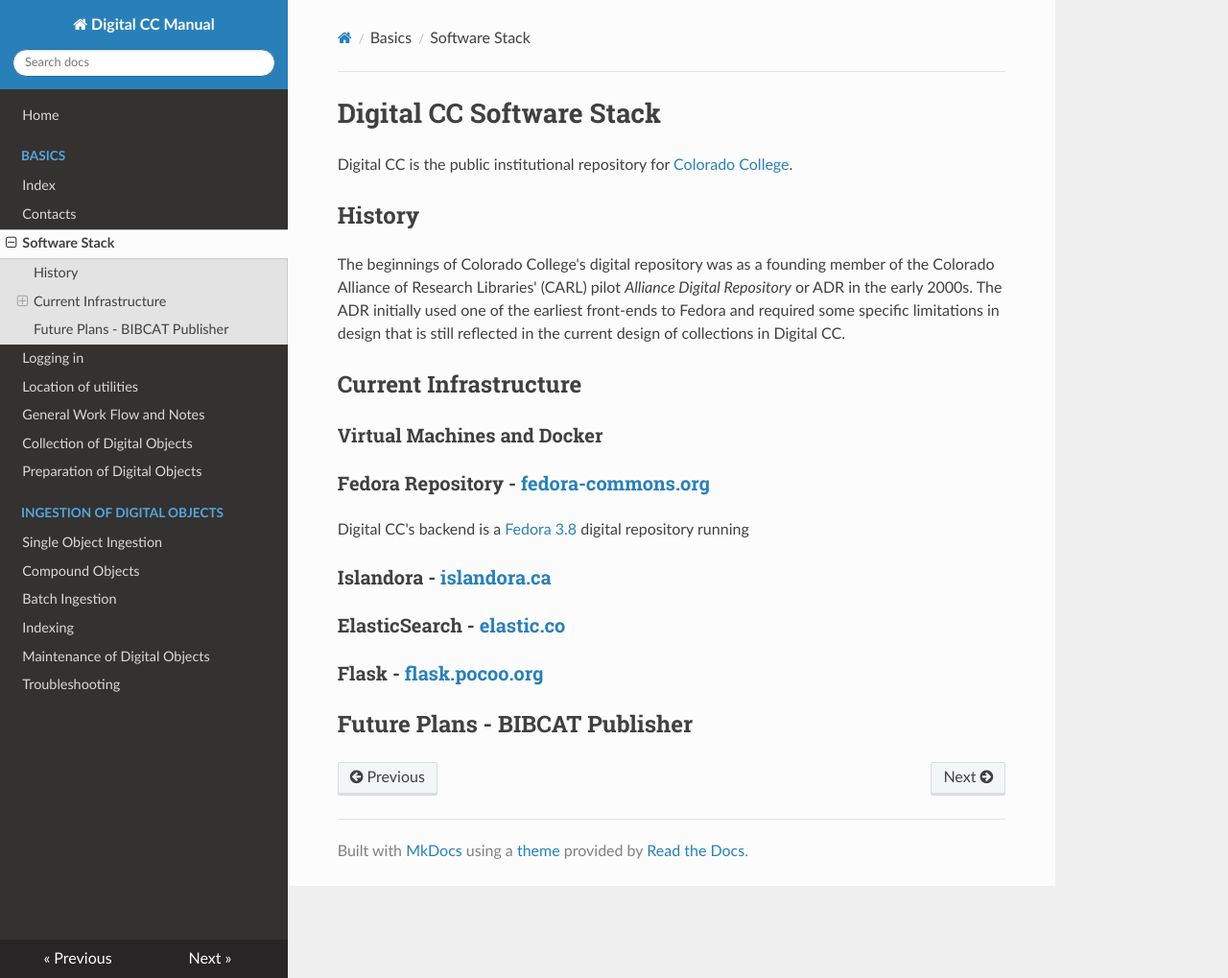
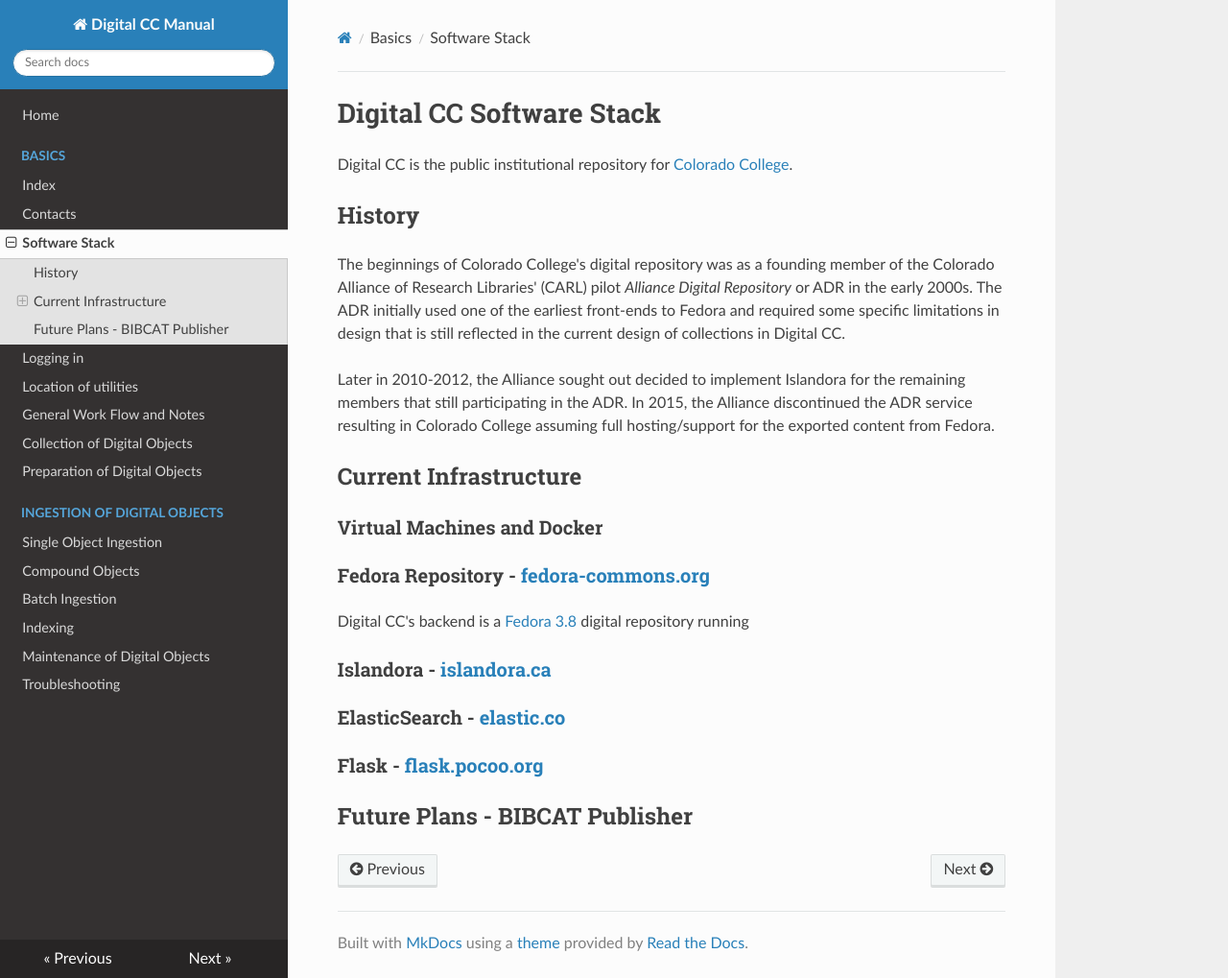
Before and after one commit to Tutt-Library/digital-cc-manual, an MkDocs documentation site: the page built from docs/basics/software-stack.md, in a window 1280 px wide and 1019 px high. Shown: the whole window at 96% size. Built offline with MkDocs 1.6.1, drawn with Linux system fonts in a browser that asks for light colours; nearby versions of some CDN libraries; old or Windows-style settings are respelled for this version of MkDocs.

Commit message:
more history

```diff
--- a/docs/basics/software-stack.md
+++ b/docs/basics/software-stack.md
@@ -11,6 +11,11 @@
 initially used one of the earliest front-ends to Fedora and required
 some specific limitations in design that is still reflected in the
 current design of collections in Digital CC.
+
+Later in 2010-2012, the Alliance sought out decided to implement Islandora
+for the remaining members that still participating in the ADR. In 2015,
+the Alliance discontinued the ADR service resulting in Colorado College
+assuming full hosting/support for the exported content from Fedora.
 
 ## Current Infrastructure
 
```
